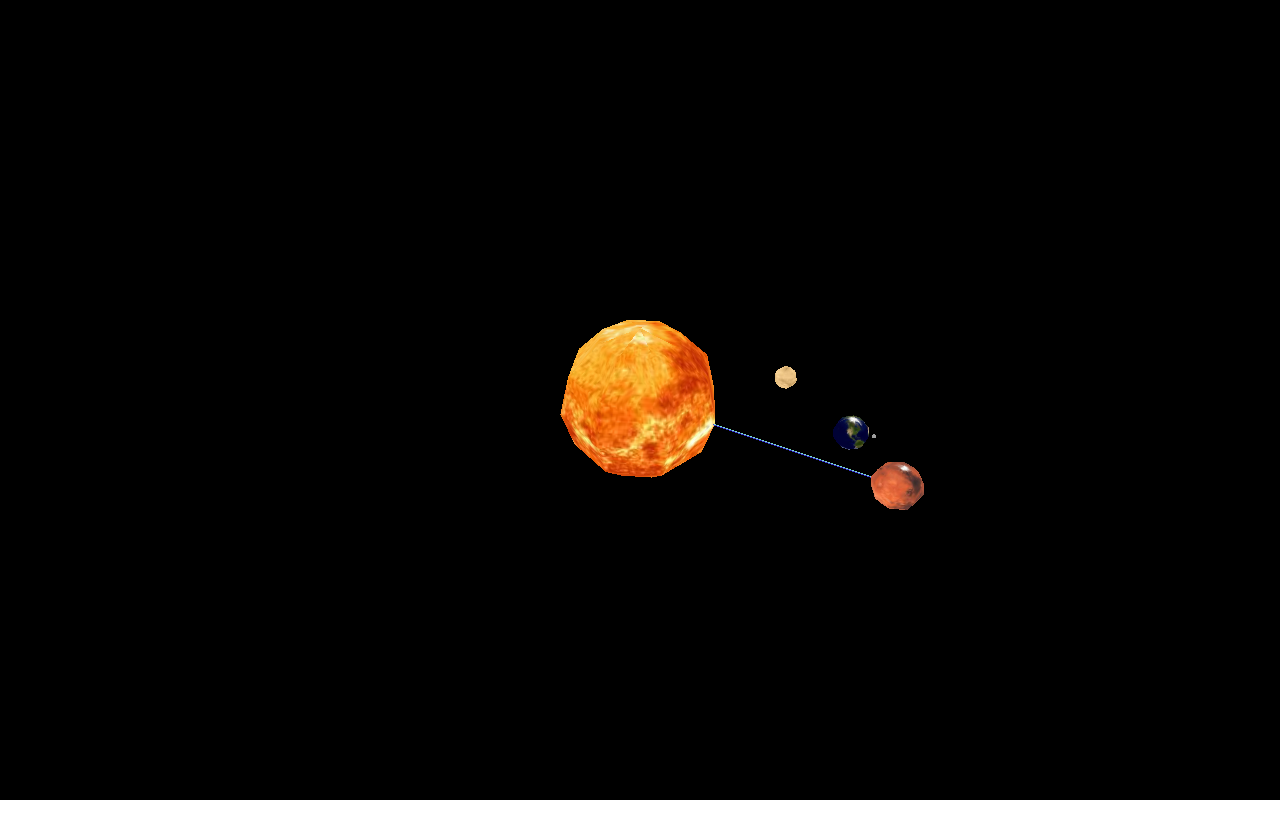
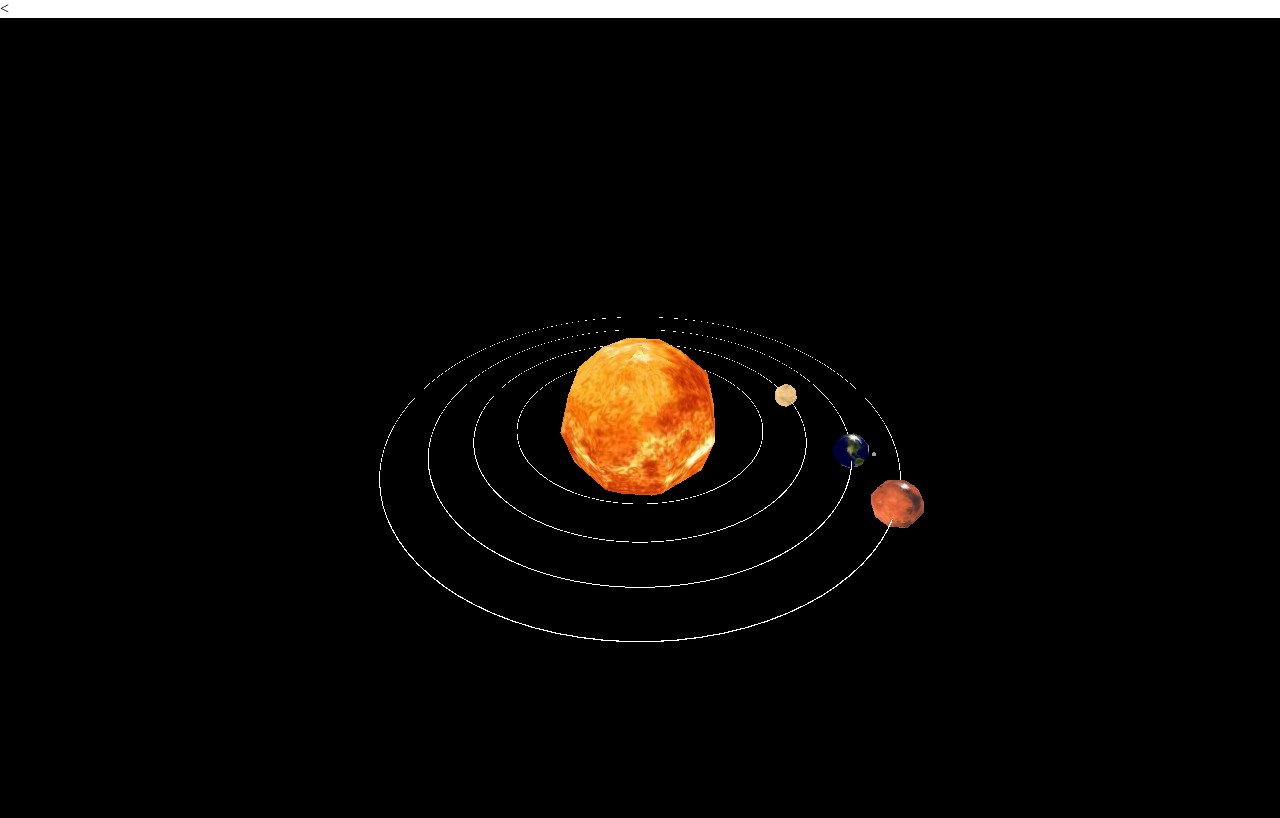
Before and after one commit to viniciuslopes13/solarSystem, a website: page index.html in a window 1280 px wide. Drawn offline with nearby package versions, Linux system fonts and the light colour scheme.

Commit message:
adicao de orbita

```diff
--- a/index.html
+++ b/index.html
@@ -15,6 +15,7 @@
 		<script type="text/javascript" src="https://cdnjs.cloudflare.com/ajax/libs/three.js/0.138.3/three.js"></script>
 		<script src="js/OrbitControls.js"></script>
 		<script src="js/Rotation.js"></script>
+		<script src="js/Orbita.js"></script><
 		<script src="js/Planet.js"></script>
 		<script src="js/scene.js"></script>
 	</body>
--- /dev/null
+++ b/js/Orbita.js
@@ -0,0 +1,17 @@
+class Orbita{
+
+    constructor(planetMesh) {
+		this.posicaoX = planetMesh.position.x;
+	}
+
+	getMesh() {
+		if (this.mesh === undefined || this.mesh === null) {
+            const geometria = new THREE.RingGeometry( this.posicaoX, this.posicaoX+0.2, 100 );
+            const material = new THREE.MeshBasicMaterial( { color: 0xFFFFFF, side: THREE.DoubleSide } );
+            this.mesh = new THREE.Mesh( geometria, material );
+            this.mesh.rotation.x = Math.PI / 2;
+		}
+		return this.mesh;
+	}
+
+}
--- a/js/scene.js
+++ b/js/scene.js
@@ -36,21 +36,30 @@ const mercurio = new Planet(2, 30, "/textures/mercury.png");
 const mercurioMesh = mercurio.getMesh();
 const mercurioSistema = new THREE.Group();
 mercurioSistema.add(mercurioMesh);
+const orbitaMercurio = new Orbita(mercurioMesh);
+sistemaSolar.add(orbitaMercurio.getMesh());
+
 
 const venus = new Planet(3, 40, "/textures/venus.jpeg");
 const venusMesh = venus.getMesh();
 const venusSistema = new THREE.Group();
 venusSistema.add(venusMesh);
+const orbitaVenus = new Orbita(venusMesh);
+sistemaSolar.add(orbitaVenus.getMesh());
 
 const terra = new Planet(4, 50, "/textures/earth.jpeg");
 const terraMesh = terra.getMesh();
 const terraSistema = new THREE.Group();
 terraSistema.add(terraMesh);
+const orbitaTerra = new Orbita(terraMesh);
+sistemaSolar.add(orbitaTerra.getMesh());
 
 const marte = new Planet(5, 60, "/textures/mars.jpeg");
 const marteMesh = marte.getMesh();
 const marteSistema = new THREE.Group();
 marteSistema.add(marteMesh);
+const orbitaMarte = new Orbita(marteMesh);
+sistemaSolar.add(orbitaMarte.getMesh());
 
 const luaTerra = new Planet(0.5, 5, "/textures/lua.jpg");
 const luaTerraMesh = luaTerra.getMesh();
@@ -91,7 +100,7 @@ function addLinhaRotacao(planetaMesh, planetaSitema, mostrarLinha = true){
 }
 
 
-addLinhaRotacao(marteMesh,marteSistema);
+//addLinhaRotacao(marteMesh,marteSistema);
 /*addLinhaRotacao(terraMesh,terraSistema);
 addLinhaRotacao(venusMesh,venusSistema);
 addLinhaRotacao(mercurioMesh,mercurioSistema);*/
```
Also changed, not shown: textures/jupiter.jpg (added), textures/neturno.jpg (added), textures/saturno.jpg (added), textures/urano.jpg (added).
